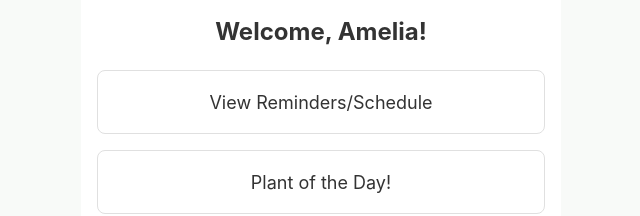
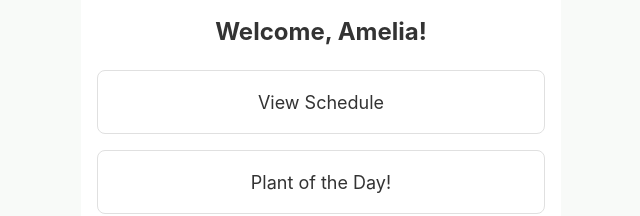
Before and after one commit to mollysandler/sproutai, a React (Vite) app in the folder sproutai/: page / in a window 1280 px wide. Shown: the part 215-431 px from the top of the page, without its empty margins (319-959 px from the left). Built offline with nearby package versions, Linux system fonts and the light colour scheme.

Commit message:
clarity of comment

```diff
--- a/sproutai/src/pages/Home.jsx
+++ b/sproutai/src/pages/Home.jsx
@@ -40,7 +40,7 @@ export default function Home() {
             color: "inherit",
           }}
         >
-          View Reminders/Schedule
+          View Schedule
         </Link>
         <Link
           to="/plant-of-day"
```
